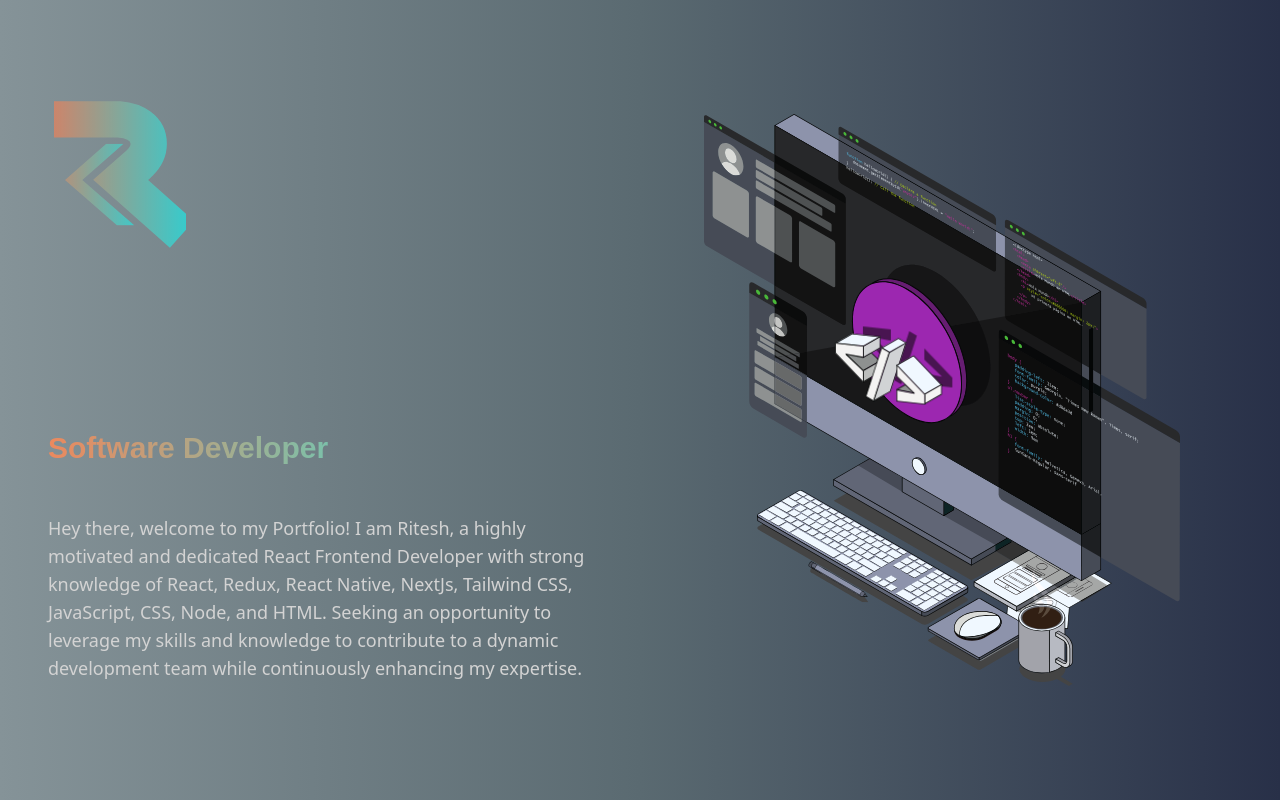
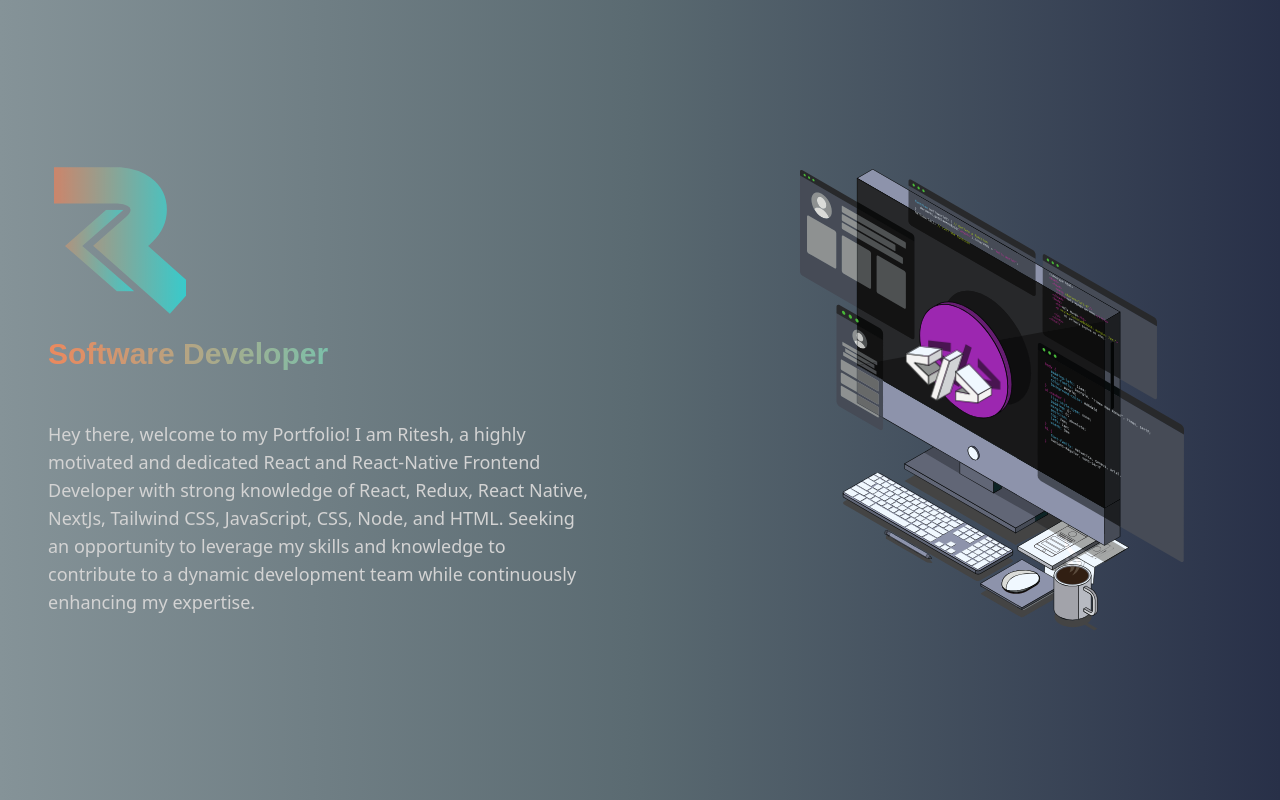
Before and after one commit to Ritzrawal/myportfolio, a Next.js app: page / in a window 1280 px wide. Shown: the top 800 px of the page. Built offline with nearby package versions, Linux system fonts and the light colour scheme.

Commit message:
modified the css by tailwind css

```diff
--- a/src/app/@ui/styles/professional-screen.css
+++ b/src/app/@ui/styles/professional-screen.css
@@ -1,4 +1,4 @@
-.computer-main-container{
+/* .computer-main-container{
     display: flex;
     height: 100vh;
     flex-direction: row;
@@ -20,8 +20,8 @@
     flex-direction: column;
 
 
-}
-.aboutme-description-details{
+} */
+/* .aboutme-description-details{
     display: flex;
     position: relative;
     padding: 45px;
@@ -43,7 +43,7 @@
   animation:title 0.5s ease-in-out forwards;
   padding-left: 50px;
   position: relative;
-}
+} */
 
  .computer-image {
     width: 45%;
--- a/src/app/screen/professional-screen.tsx
+++ b/src/app/screen/professional-screen.tsx
@@ -7,9 +7,9 @@ import ComputerSvgLogo from "../component/computerSvg";
 
 const ProfessionalScreen: React.FC = () => {
   return (
-    <div className='computer-main-container'>
-      <div className='computer-main-rightside-container'>
-        <div className='computer-main-title-logo'>
+    <div className='flex flex-row justify-between items-center h-screen bg-gradient-to-r from-[#859398] via-[#5A6A71] to-[#283048]'>
+      <div className='flex flex-col w-1/2 text-[18px]'>
+        <div className='flex w-1/2 pb-1/4 items-center justify-center'>
           <RSvgLogo />
         </div>
         <div className='text-3xl font-bold text-start pl-12 relative animate-title bg-gradient-to-r from-[#FF7F50] to-[#00FFFF] bg-clip-text text-transparent'>
@@ -18,15 +18,15 @@ const ProfessionalScreen: React.FC = () => {
 
         <div className='flex relative p-12 text-start font-normal text-[#D3D3D3] font-sans text-lg animate-details'>
           Hey there, welcome to my Portfolio! I am Ritesh, a highly motivated
-          and dedicated React Frontend Developer with strong knowledge of React,
-          Redux, React Native, NextJs, Tailwind CSS, JavaScript, CSS, Node, and
-          HTML. Seeking an opportunity to leverage my skills and knowledge to
-          contribute to a dynamic development team while continuously enhancing
-          my expertise.
+          and dedicated React and React-Native Frontend Developer with strong
+          knowledge of React, Redux, React Native, NextJs, Tailwind CSS,
+          JavaScript, CSS, Node, and HTML. Seeking an opportunity to leverage my
+          skills and knowledge to contribute to a dynamic development team while
+          continuously enhancing my expertise.
         </div>
       </div>
 
-      <div className='computer-image'>
+      <div className='px-24 animate-computer w-[45%]'>
         <ComputerSvgLogo />
       </div>
     </div>
--- a/tailwind.config.js
+++ b/tailwind.config.js
@@ -9,7 +9,17 @@ module.exports = {
     "./src/**/*.{js,ts,jsx,tsx,mdx}",
   ],
   theme: {
-    extend: {},
+    extend: {
+      animation: {
+        computer: "computer 2s ease",
+      },
+      keyframes: {
+        computer: {
+          "0%": { opacity: "0", transform: "translateX(500px)", scale: "1" },
+          "100%": { opacity: "1", transform: "translateX(0)", scale: "1" },
+        },
+      },
+    },
   },
   plugins: [],
 };
```
